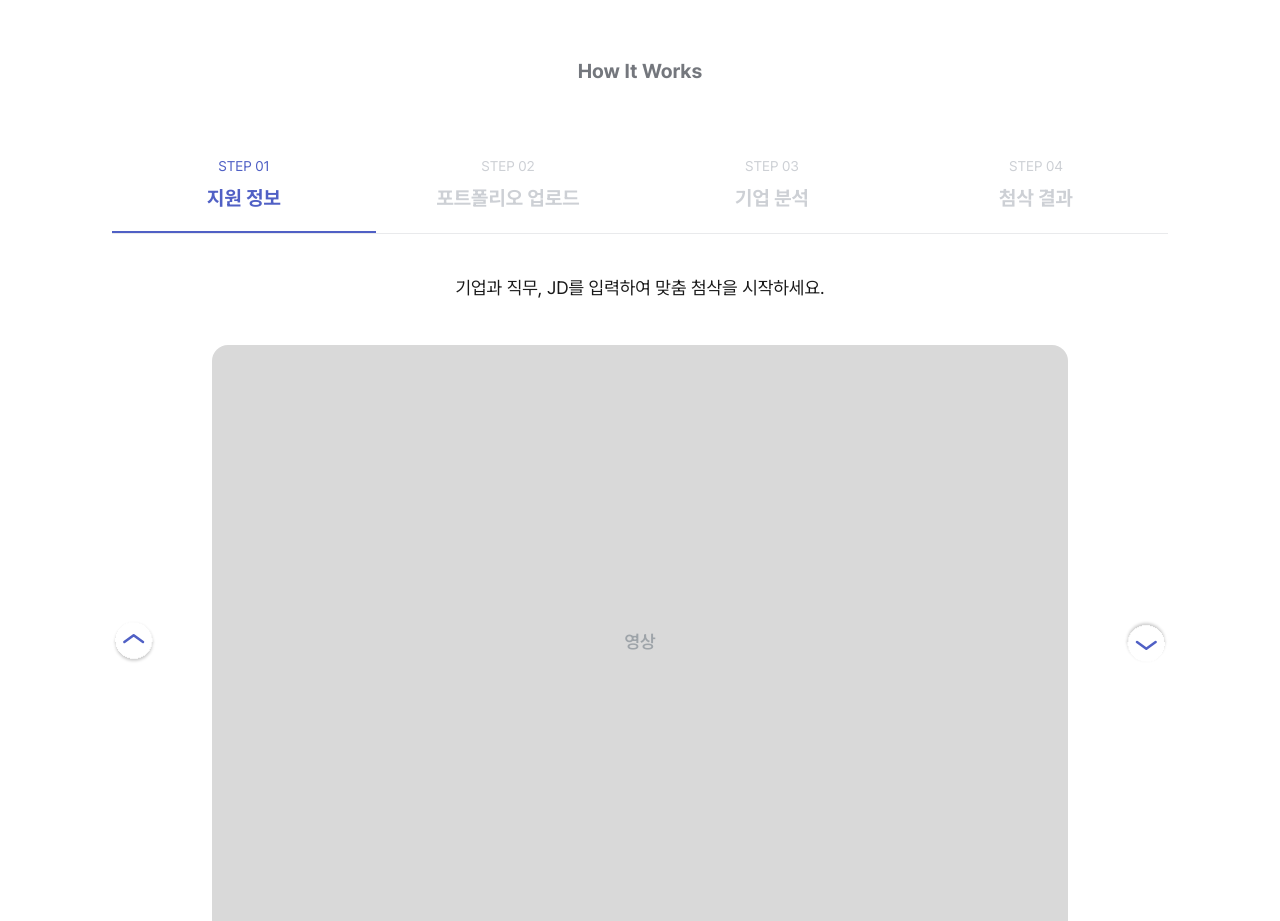
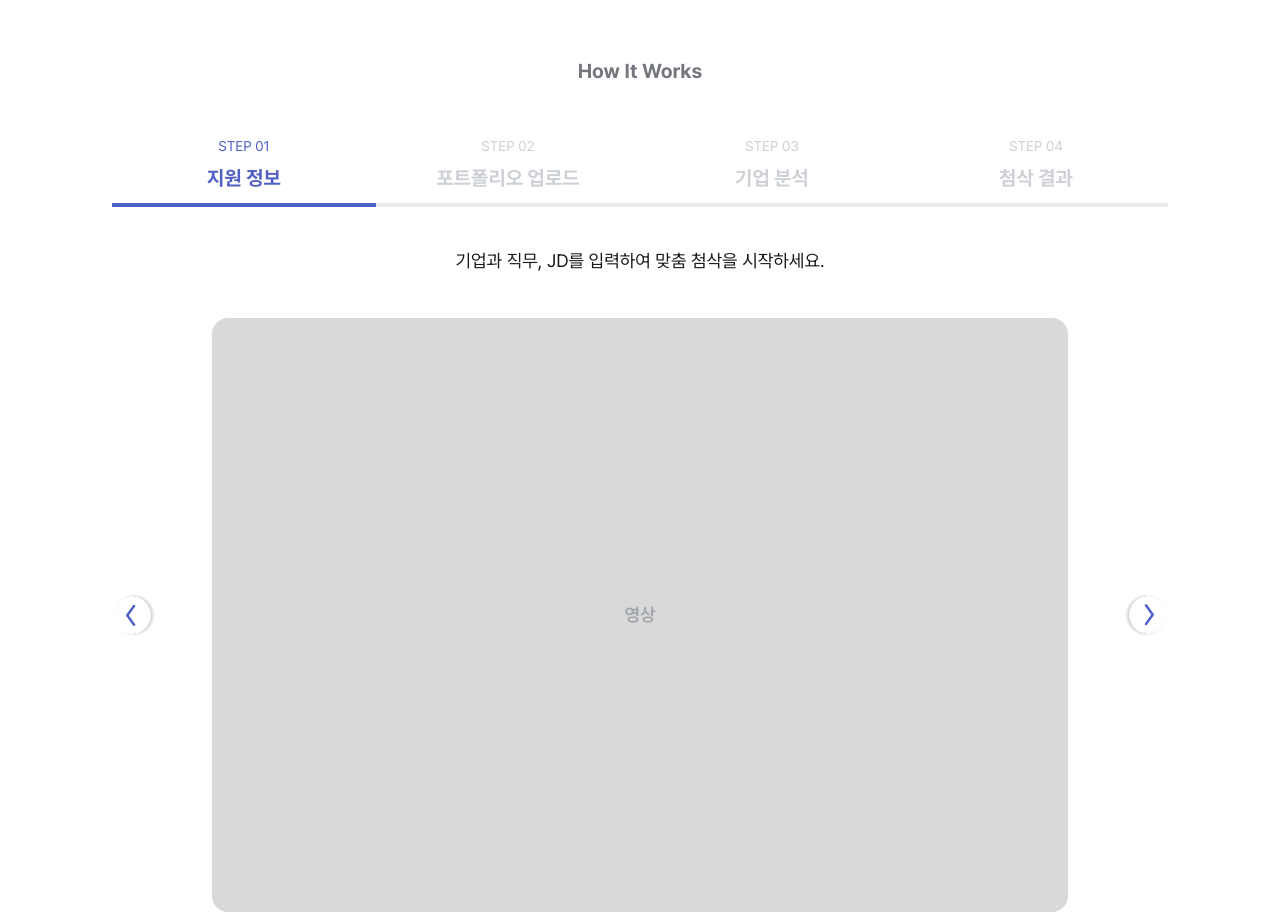
Before and after one commit to Teamie71/folioo-front, a Next.js app: page / in a window 1280 px wide. Shown: the part 6240-7161 px from the top of the page. Built offline with nearby package versions, Linux system fonts and the light colour scheme; no server answers.

Commit message:
🎨 Style: 랜딩 첨삭 진행 바 및 화살표 정렬

```diff
--- a/src/features/landing/components/LandingPageContent.tsx
+++ b/src/features/landing/components/LandingPageContent.tsx
@@ -319,7 +319,7 @@ function CorrectionWorkflow() {
         How It Works
       </p>
       <div
-        className='border-gray3 mt-8 grid grid-cols-2 border-b sm:mt-[3.75rem] sm:grid-cols-4'
+        className='mt-8 grid grid-cols-2 sm:mt-10 sm:grid-cols-4'
         role='tablist'
         aria-label='포트폴리오 첨삭 단계'
       >
@@ -332,10 +332,10 @@ function CorrectionWorkflow() {
               type='button'
               role='tab'
               aria-selected={isActive}
-              className={`border-b-2 px-3 pt-3 pb-4 text-center transition-colors sm:px-6 sm:pt-3 sm:pb-5 ${
+              className={`border-b-4 px-3 py-3 text-center transition-colors sm:px-6 ${
                 isActive
                   ? 'border-main text-main'
-                  : 'text-gray4 hover:text-gray6 border-transparent'
+                  : 'border-gray3 text-gray4 hover:text-gray6'
               }`}
               onClick={() => setActiveStep(index)}
             >
@@ -364,7 +364,7 @@ function CorrectionWorkflow() {
             alt=''
             width={44}
             height={44}
-            className='h-9 w-9 sm:h-11 sm:w-11'
+            className='h-9 w-9 -rotate-90 sm:h-11 sm:w-11'
           />
         </button>
         <LandingVideo className='!h-[15rem] !w-full sm:!h-[37.125rem]' />
@@ -379,7 +379,7 @@ function CorrectionWorkflow() {
             alt=''
             width={44}
             height={44}
-            className='h-9 w-9 rotate-180 sm:h-11 sm:w-11'
+            className='h-9 w-9 rotate-90 sm:h-11 sm:w-11'
           />
         </button>
       </div>
```
